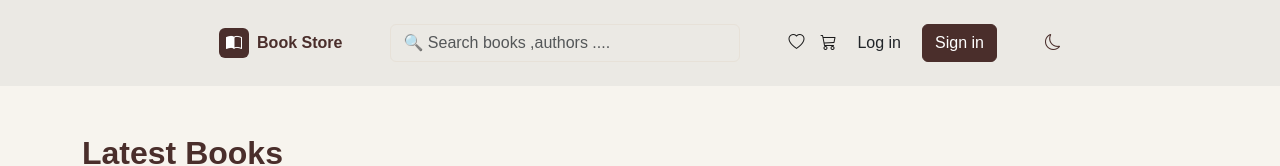
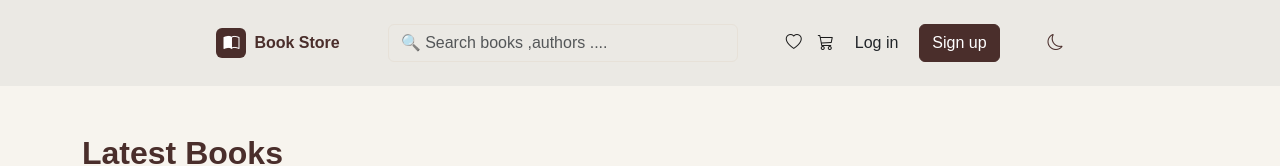
Before and after one commit to amrzakihelmy/NTI-Project, an Angular app in the folder book-store/: page /home in a window 1280 px wide. Shown: the top 166 px of the page. Built offline with nearby package versions, Linux system fonts and the light colour scheme.

Commit message:
Update nav.html

```diff
--- a/book-store/src/app/shared/components/nav/nav.html
+++ b/book-store/src/app/shared/components/nav/nav.html
@@ -35,7 +35,7 @@
      </div>
 
     <button  class="btn btn-secondry m-2" routerLink='/login'>Log in</button>
-   <button  class="btn btn-primary" routerLink='/sign-up'>Sign in</button>
+   <button  class="btn btn-primary" routerLink='/sign-up'>Sign up</button>
    <div class="d-flex ms-5 ">
      <a class="theme-toggle" role="button" (click)="toggleTheme()">
       @if (currentTheme === 'light') {
```
